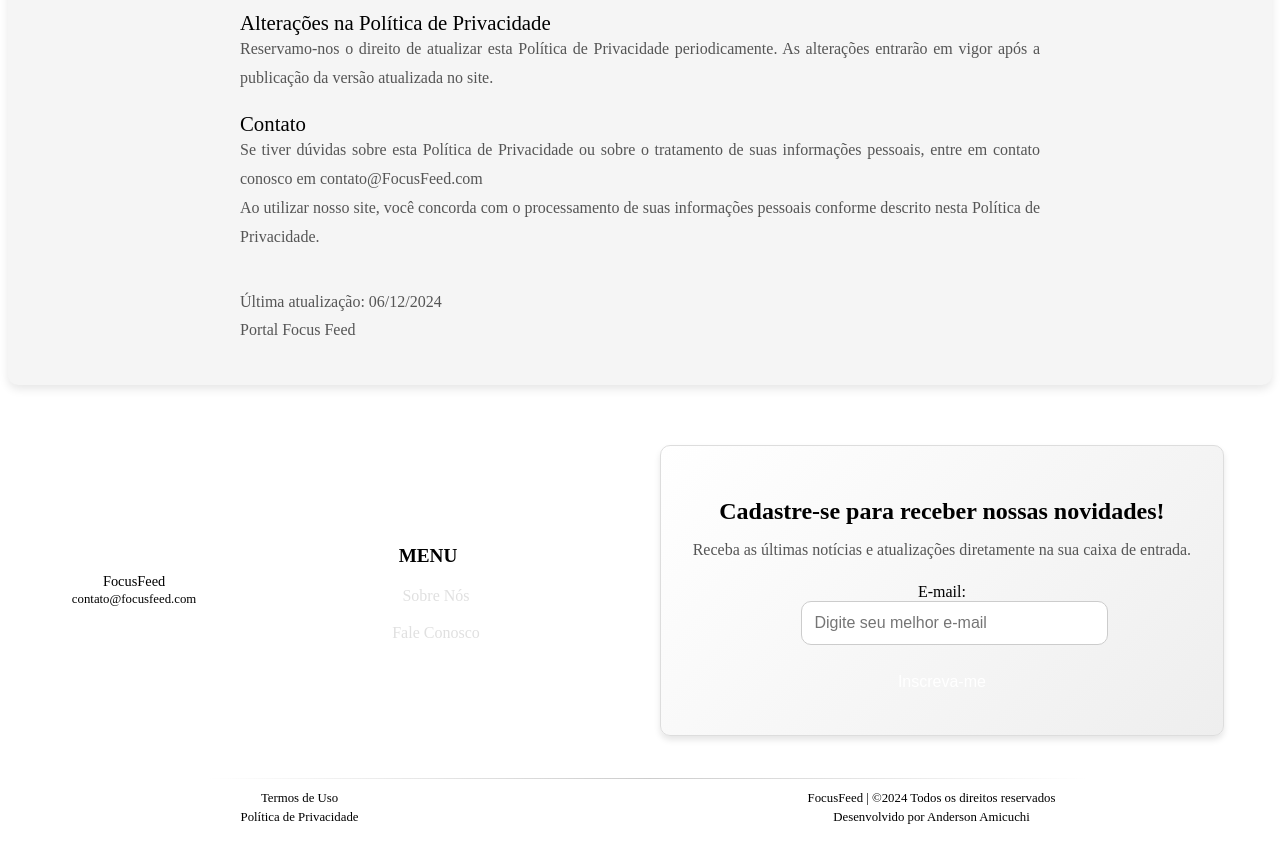
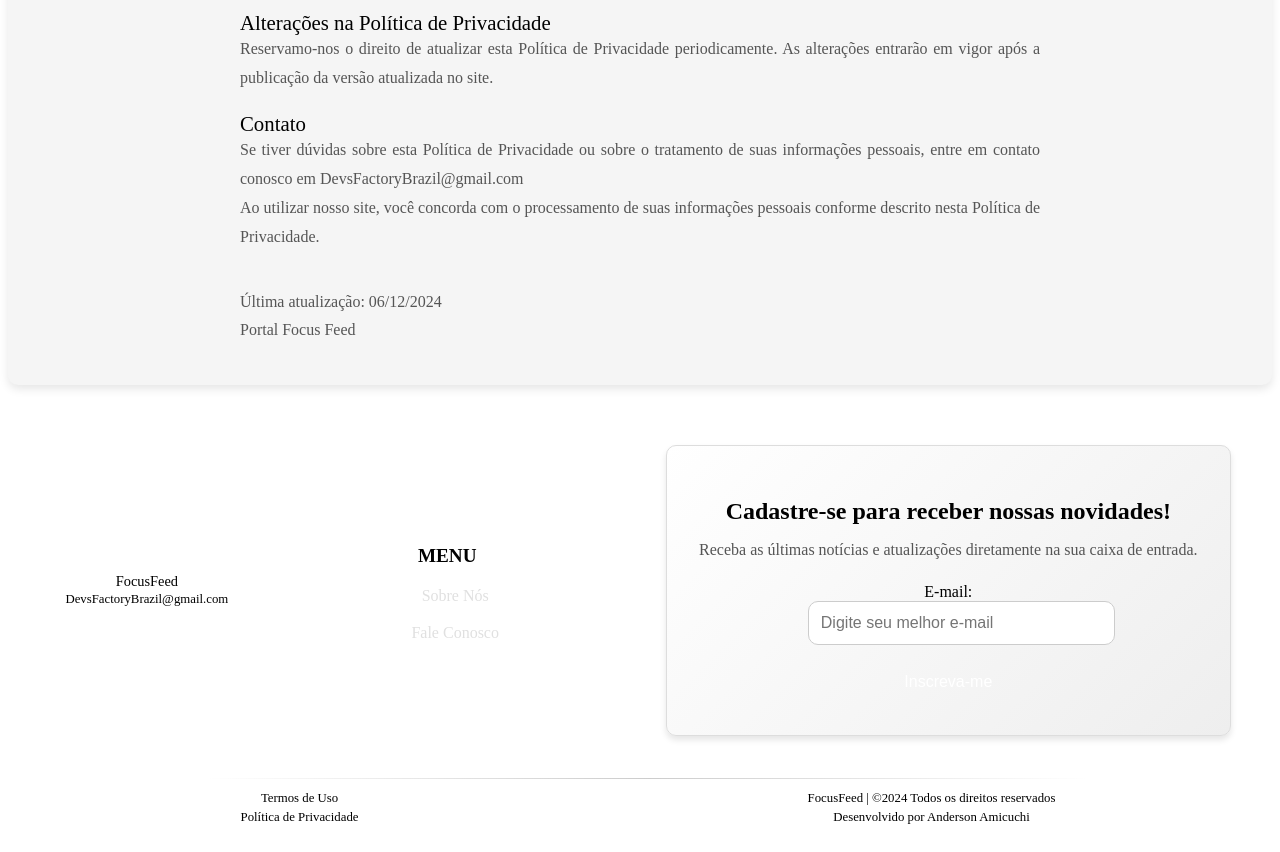
Before and after one commit to Amicuchi/BlogFocusFeed, a React (Vite) app in the folder frontend/: page /privacy in a window 1280 px wide. Shown: the part 1140-1992 px from the top of the page. Built offline with nearby package versions, Linux system fonts and the light colour scheme; no server answers; the HTML template or start-up script is replaced by a standard one.

Commit message:
chore(email): mera atualização no email de contato.

```diff
--- a/frontend/src/components/Footer/Footer.jsx
+++ b/frontend/src/components/Footer/Footer.jsx
@@ -11,7 +11,7 @@ function Footer() {
       <div className={styles.footerTop}>
         <div className={styles.footerLeft}>
           <Link to="/" className={styles.footerLogo}>FocusFeed</Link>
-          <p className={styles.footerP}>contato@focusfeed.com</p>
+          <p className={styles.footerP}>DevsFactoryBrazil@gmail.com</p>
         </div>
         <div className={styles.footerCenter}>
           <Menu />
--- a/frontend/src/components/Footer/Privacy/Privacy.jsx
+++ b/frontend/src/components/Footer/Privacy/Privacy.jsx
@@ -35,7 +35,7 @@ function Privacy() {
             <p className={styles.termsP}>Reservamo-nos o direito de atualizar esta Política de Privacidade periodicamente. As alterações entrarão em vigor após a publicação da versão atualizada no site.</p>
 
             <h3 className={styles.termsH3}>Contato</h3>
-            <p className={styles.termsP}>Se tiver dúvidas sobre esta Política de Privacidade ou sobre o tratamento de suas informações pessoais, entre em contato conosco em contato@FocusFeed.com</p>
+            <p className={styles.termsP}>Se tiver dúvidas sobre esta Política de Privacidade ou sobre o tratamento de suas informações pessoais, entre em contato conosco em DevsFactoryBrazil@gmail.com</p>
             <p className={styles.termsP}>Ao utilizar nosso site, você concorda com o processamento de suas informações pessoais conforme descrito nesta Política de Privacidade.</p>
             <br />
             <br />
--- a/frontend/src/components/Footer/Terms/Terms.jsx
+++ b/frontend/src/components/Footer/Terms/Terms.jsx
@@ -30,7 +30,7 @@ function Terms() {
             <p className={styles.termsP}><strong><a href="https://www.planalto.gov.br/ccivil_03/_ato2015-2018/2018/lei/L13709compilado.htm" className={styles.termsP}>LGPD (Lei Geral de Proteção de Dados Pessoais do Brasil)</a></strong>: Esta lei brasileira estabelece princípios, direitos e obrigações relacionadas ao tratamento de dados pessoais.</p>
             <br />
             <br />
-            <p className={styles.termsP}>Se você tiver alguma dúvida sobre estes Termos & Condições, entre em contato conosco em contato@FocusFeed.com</p>
+            <p className={styles.termsP}>Se você tiver alguma dúvida sobre estes Termos & Condições, entre em contato conosco em DevsFactoryBrazil@gmail.com</p>
             <p className={styles.termsP}>Última atualização: 06/12/2024</p>
         </section>
     )
```
